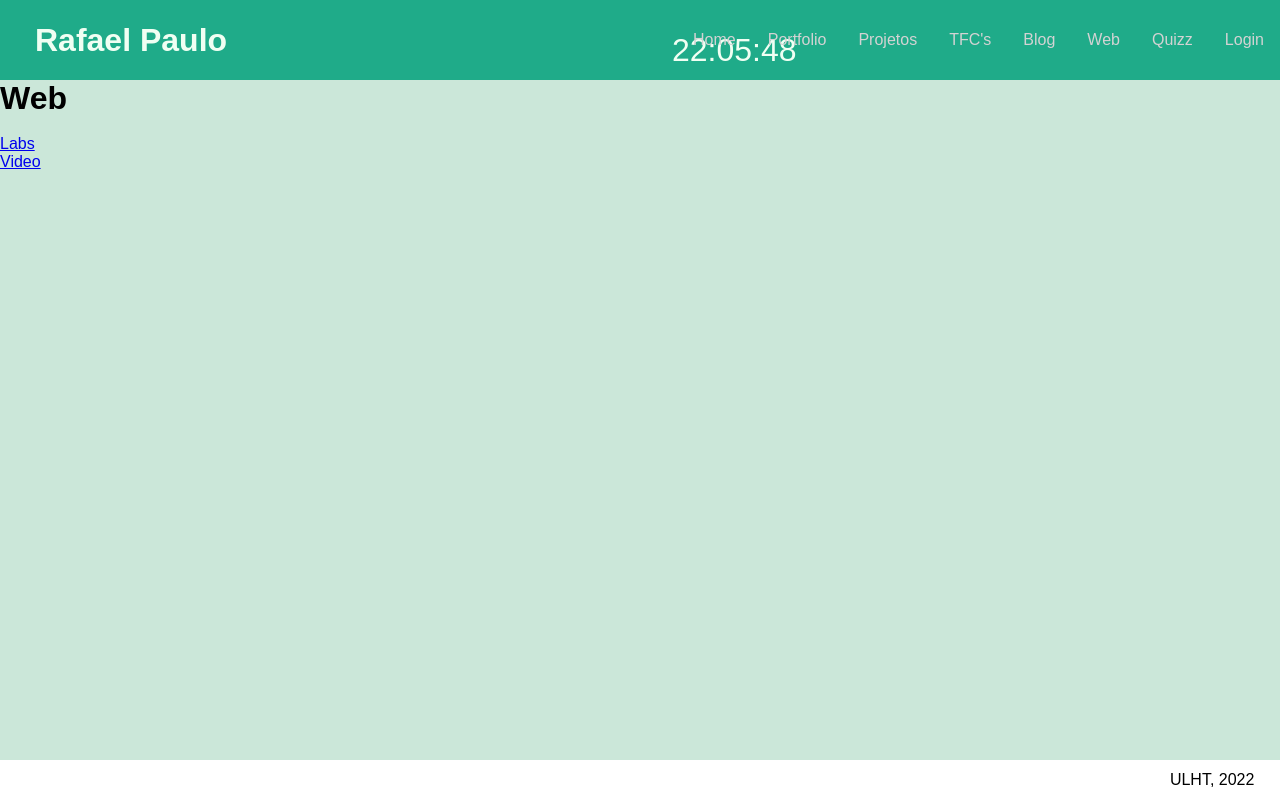
After one commit to rafaelpaulo22001810/portfolio, a Django app: page /web in a window 1280 px wide. The commit adds this page. Run offline with Django 4.2, Linux system fonts and the light colour scheme; parts of the project's set-up code (start-up, migrations or seed data) failed here and were passed over.

Commit message:
porfolio

```diff
--- a/portfolio/templates/portfolio/layout.html
+++ b/portfolio/templates/portfolio/layout.html
@@ -26,6 +26,7 @@
             <a href="{% url 'portfolio:projetos' %}">Projetos</a>
             <a href="{% url 'portfolio:tfc' %}">TFC's</a>
             <a href="{% url 'portfolio:blog' %}">Blog</a>
+            <a href="{% url 'portfolio:web' %}">Web</a>
             <a href="{% url 'portfolio:quizz' %}">Quizz</a>
             {% if request.user.is_authenticated %}
                 <a href="{% url 'portfolio:logout' %}">Logout</a>
--- /dev/null
+++ b/portfolio/templates/portfolio/web.html
@@ -0,0 +1,13 @@
+{% extends "portfolio/layout.html" %}
+
+
+{% block main %}
+
+    <h1>Web</h1>
+    <br>
+    <a href="https://a22001810-pw-lab1.herokuapp.com">Labs</a>
+    <br>
+    <a href="{% url 'portfolio:video' %}">Video</a>
+
+
+{% endblock main %}
--- a/portfolio/urls.py
+++ b/portfolio/urls.py
@@ -21,5 +21,7 @@ urlpatterns = [
     path('tfc', views.tfc_page_view, name='tfc'),
     path('newtfc', views.new_tfc_page_view, name='newtfc'),
     path('edittfc/<int:tfc_id>', views.editar_tfc_page_view, name='edittfc'),
+    path('web', views.web_page_view, name='web'),
+    path('video', views.video_page_view, name='video'),
 
 ]
--- a/portfolio/views.py
+++ b/portfolio/views.py
@@ -209,3 +209,11 @@ def editar_tfc_page_view(request, tfc_id):
     context = {'form': form, 'tfc_id': tfc_id}
 
     return render(request, 'portfolio/editar_Tfc.html', context)
+
+
+def web_page_view(request):
+    return render(request, 'portfolio/web.html')
+
+
+def video_page_view(request):
+    return render(request,'portfolio/video.html')
```
Also changed, not shown: portfolio/templates/portfolio/video.html (added, +14 -0 lines).
